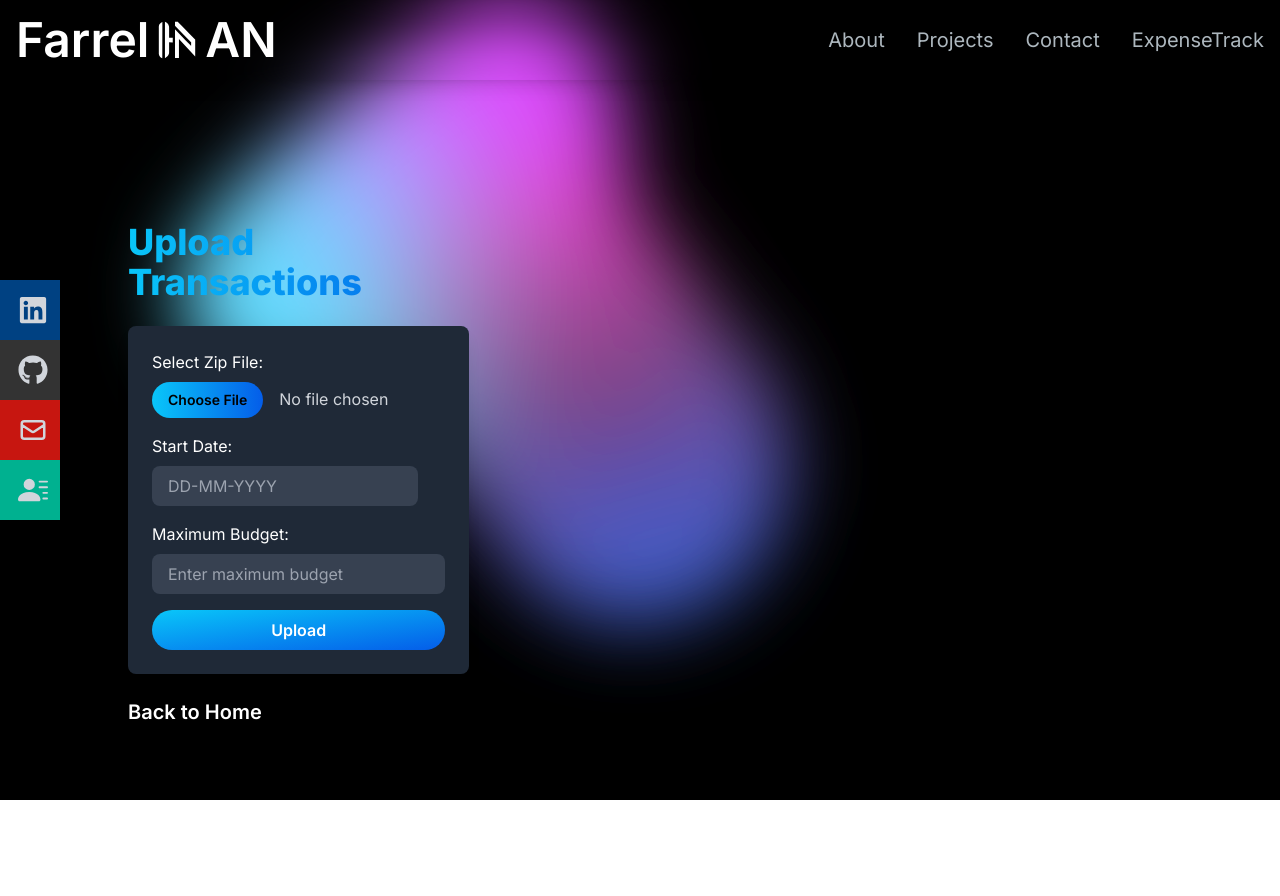
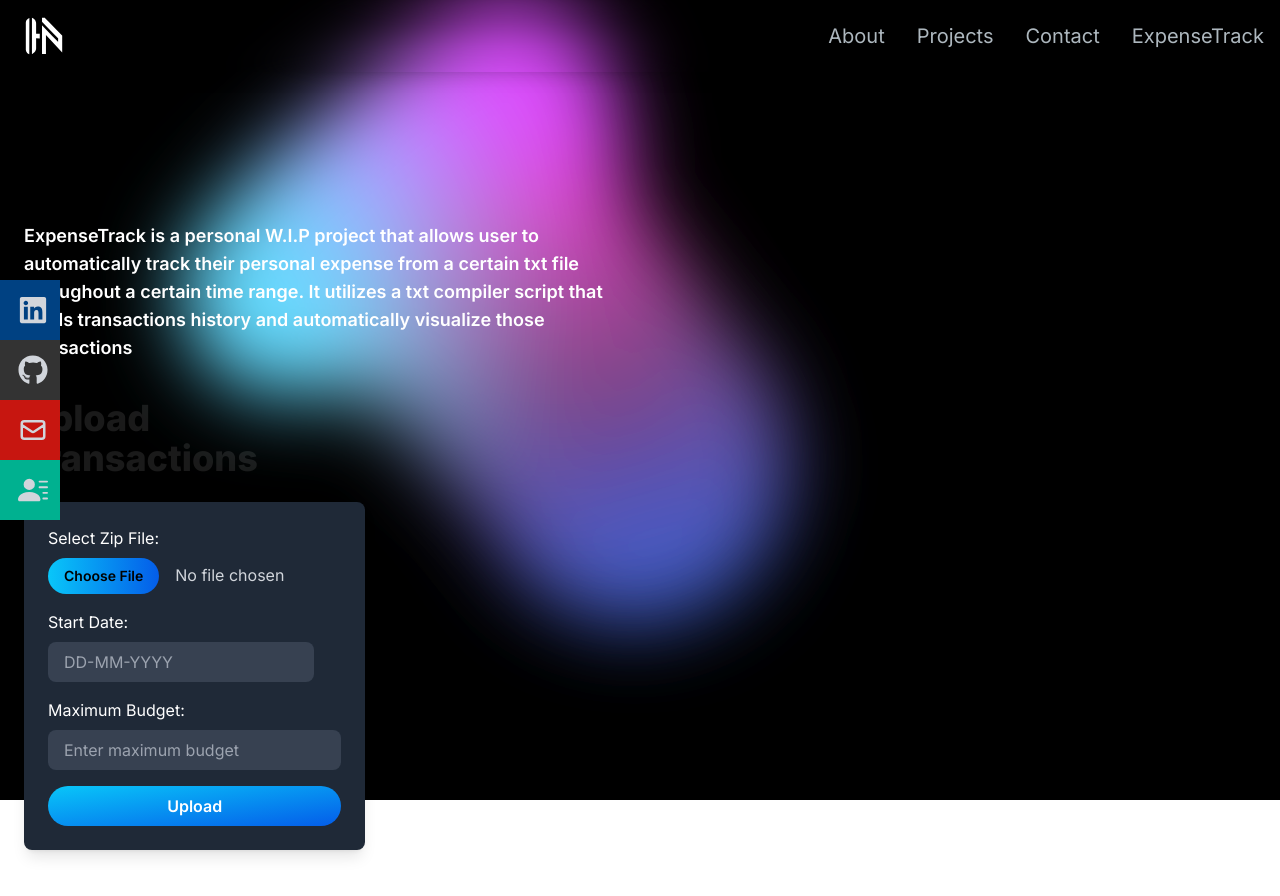
Before and after one commit to FarrelAN/personal-portfolio, a Next.js app: page /expense-track in a window 1280 px wide. Shown: the top 896 px of the page. Built offline with nearby package versions, Linux system fonts and the light colour scheme.

Commit message:
email bug fix

```diff
--- a/src/app/components/sections/EmailSection.jsx
+++ b/src/app/components/sections/EmailSection.jsx
@@ -1,5 +1,5 @@
 "use client";
-import React, { useState } from "react";
+import React from "react";
 import GithubIcon from "../../../../public/github-icon.svg";
 import LinkedinIcon from "../../../../public/linkedin-icon.svg";
 import Link from "next/link";
@@ -84,15 +84,15 @@ const EmailSection = () => {
         <form className="flex flex-col" onSubmit={handleSubmit}>
           <div className="mb-6">
             <label
-              htmlFor="email"
+              htmlFor="from_email"
               className="text-white block mb-2 text-sm font-medium"
             >
               Your email
             </label>
             <input
-              name="email"
+              name="from_email"
               type="email"
-              id="email"
+              id="from_email"
               required
               className="bg-[#18191E] border border-[#33353F] placeholder-[#9CA2A9] text-gray-100 text-sm rounded-lg block w-full p-2.5"
               placeholder="youremail@gmail.com"
--- a/src/app/components/sections/ExpensePage.jsx
+++ b/src/app/components/sections/ExpensePage.jsx
@@ -68,9 +68,18 @@ const ExpensePage = () => {
 
   return (
     <div className="h-screen flex flex-col items-center  text-white p-6 mt-12">
+      <div className="flex-col space-y-9 px-15">
+        <h1 className="text-lg w-1/2 font-semibold">
+          {" "}
+          ExpenseTrack is a personal W.I.P project that allows user to
+          automatically track their personal expense from a certain txt file
+          throughout a certain time range. It utilizes a txt compiler script
+          that reads transactions history and automatically visualize those
+          transactions{" "}
+        </h1>
         <div className="flex flex-col md:flex-row gap-10 w-full max-w-5xl">
           <div className="w-full md:w-1/3">
-          <h1 className="text-4xl font-extrabold mb-6 text-transparent bg-clip-text bg-gradient-to-r from-[#09C6F9] to-[#045DE9]">
+            <h1 className="text-4xl font-extrabold mb-6 text-transparent bg-clip-text bg-white">
               Upload Transactions
             </h1>
             <form
@@ -121,6 +130,7 @@ const ExpensePage = () => {
               </Link>
             </div>
           </div>
+
           <div className="w-full md:w-2/3 flex flex-col gap-6">
             {transactions.length > 0 && (
               <>
@@ -198,6 +208,7 @@ const ExpensePage = () => {
           </div>
         </div>
       </div>
+    </div>
   );
 };
 
--- a/src/app/components/sections/Navbar.jsx
+++ b/src/app/components/sections/Navbar.jsx
@@ -40,7 +40,6 @@ const Navbar = () => {
           href={"/"}
           className="flex items-center text-2xl md:text-5xl text-white font-semibold"
         >
-          Farrel
           <Image
             src={Logo1}
             alt="Logo"
@@ -48,7 +47,6 @@ const Navbar = () => {
             height={40}
             className="mx-2"
           />
-          AN
         </Link>
         <div className="mobile-menu block md:hidden">
           {!navbarOpen ? (
```
Lines whose indentation alone changed are shown as unchanged.
